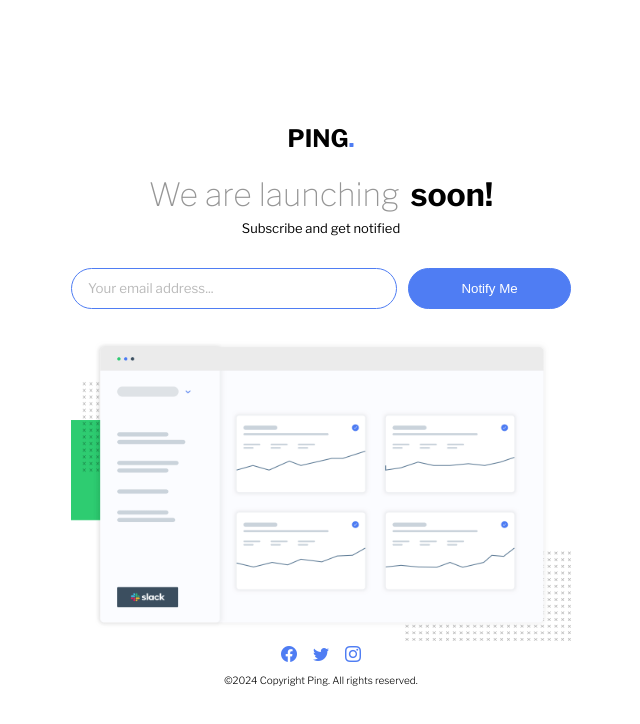
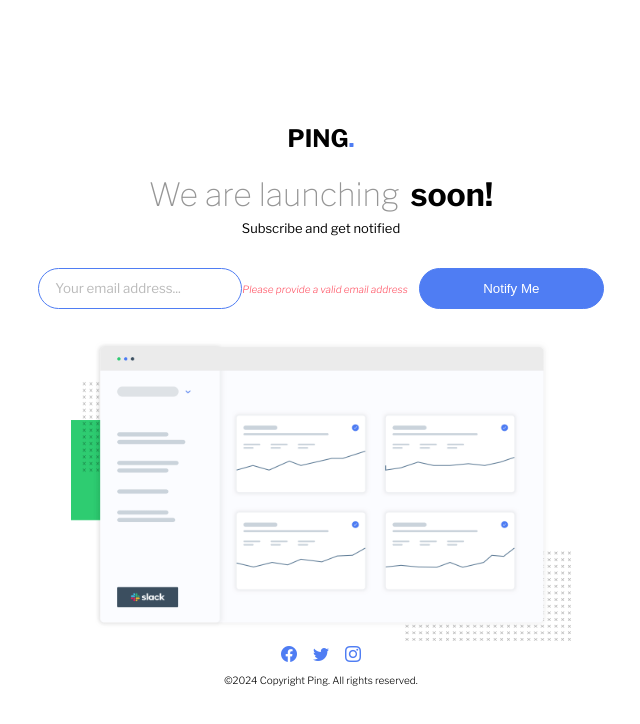
Before and after one commit to Kelechikizito/ping-coming-soon-page-master, a React (Create React App) app in the folder ping-coming-soon-page/: page / in a window 1280 px wide. Shown: the top 724 px of the page, without its empty margins (319-959 px from the left). Built offline with nearby package versions, Linux system fonts and the light colour scheme.

Commit message:
files update

```diff
--- a/ping-coming-soon-page/src/App.css
+++ b/ping-coming-soon-page/src/App.css
@@ -75,6 +75,12 @@ input::placeholder {
   opacity: 0.5;
 }
 
+.error {
+  font-size: x-small;
+  font-style: italic;
+  color: hsl(354, 100%, 66%);
+}
+
 button {
   padding: 0.7rem;
   background-color: hsl(223, 87%, 63%);
@@ -104,6 +110,11 @@ i {
 
 
 /* ACTIVE STATES */
+
+/* input:focus {
+  outline: none !important;
+  border: 0.09rem solid hsl(248, 32%, 49%);
+} */
 
 button:hover {
   cursor: pointer;
--- a/ping-coming-soon-page/src/App.js
+++ b/ping-coming-soon-page/src/App.js
@@ -5,6 +5,7 @@ import ThirdItem from "./components/ThirdItem";
 import FourthItem from "./components/FourthItem";
 
 function App() {
+
   return (
     <div className="App container">
       <FirstItem />
@@ -21,7 +22,7 @@ function App() {
           <a href="https://www.frontendmentor.io?ref=challenge">
             Frontend Mentor
           </a>
-          . Coded by <a href="https://github.com/kelechikizito">Your Name Here</a>.
+          . Coded by <a href="https://github.com/kelechikizito">Kelechi Kizito Ugwu</a>.
         </p>
       </footer> */}
     </div>
--- a/ping-coming-soon-page/src/components/SecondItem.js
+++ b/ping-coming-soon-page/src/components/SecondItem.js
@@ -2,8 +2,14 @@ function SecondItem() {
   function handleClick(e) {
     const form = e.target.form;
 
+    function validateEmail() {
+      const isEmailValid = form[0].validity;
+
+      console.log(isEmailValid);
+    }
+
     if (!form.checkValidity()) {
-      console.log("Fill your input");
+      validateEmail();
       e.preventDefault();
     }
   }
@@ -21,6 +27,7 @@ function SecondItem() {
 
       <div>
         <form action="" noValidate>
+          <div>
             <input
               type="email"
               name=""
@@ -28,6 +35,10 @@ function SecondItem() {
               placeholder="Your email address..."
               required
             />
+            <span className="third error">
+              Please provide a valid email address
+            </span>
+          </div>
           <button onClick={handleClick} type="submit">
             Notify Me
           </button>
```
Lines whose indentation alone changed are shown as unchanged.
